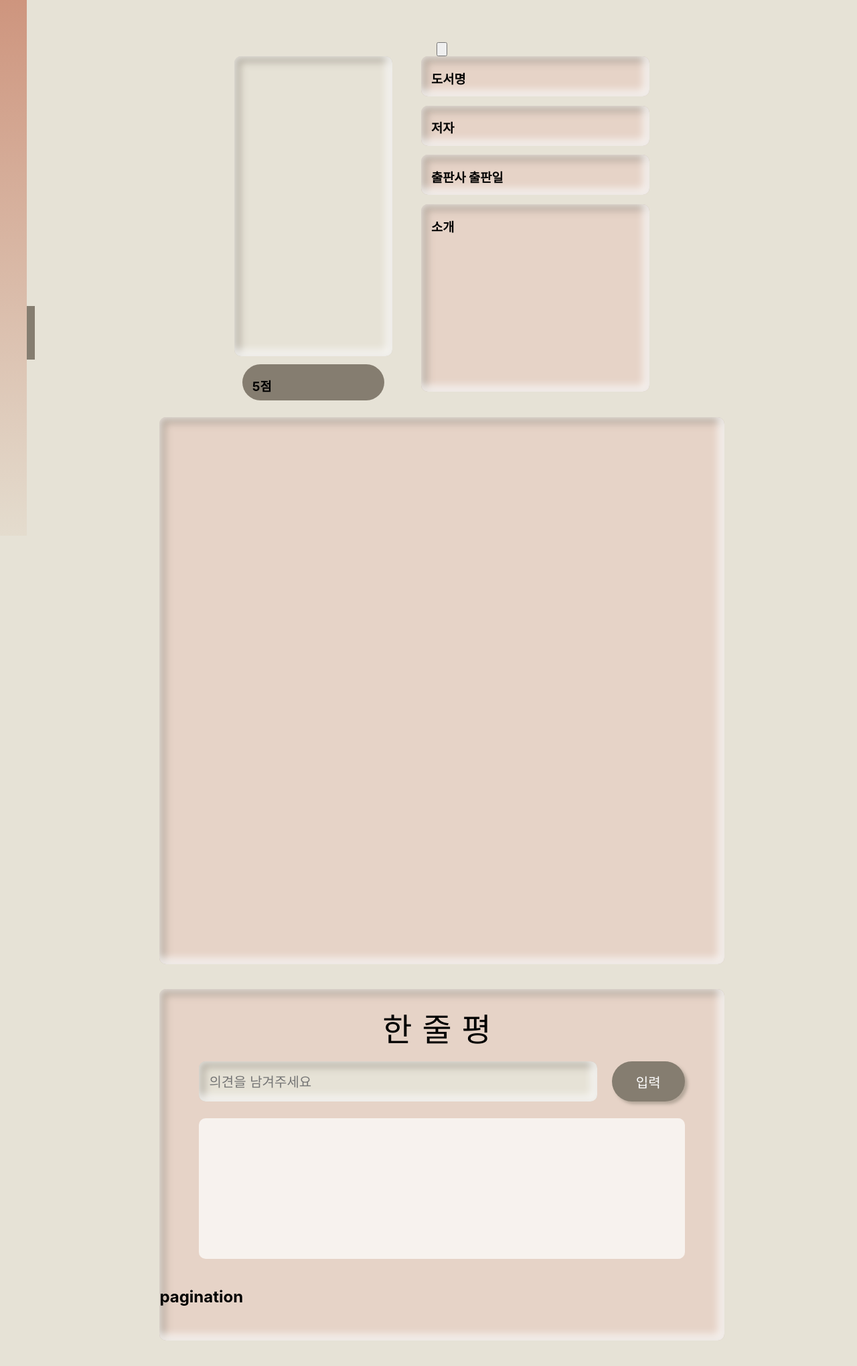
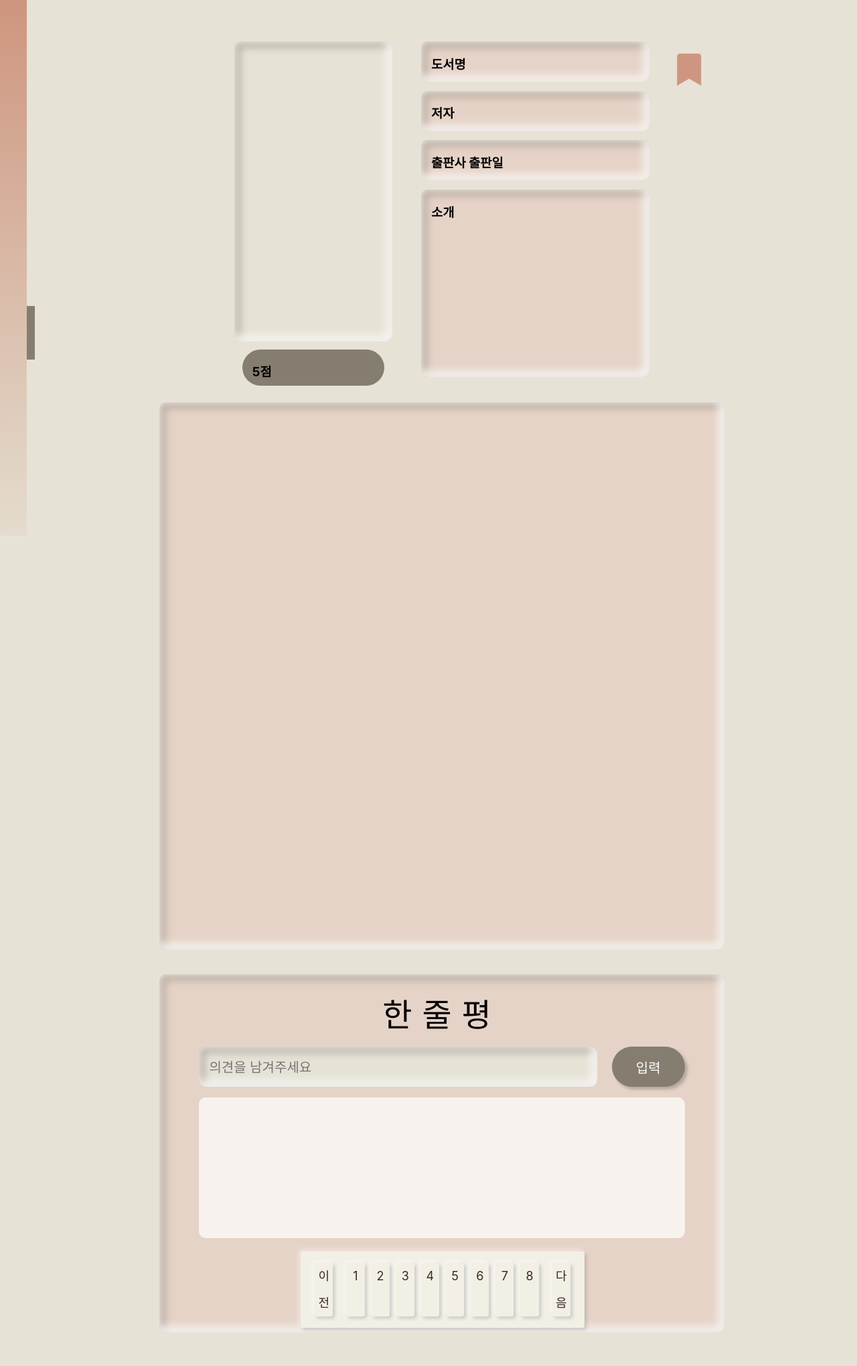
Before and after one commit to sskl660/HANJUL, a React (Create React App) app in the folder hanjul/frontend/: page /book-detail in a window 1280 px wide. Shown: the top 2040 px of the page at 67% size. Built offline with nearby package versions, Linux system fonts and the light colour scheme; a web font is replaced by a local one.

Commit message:
Design : bookDetail pagination
Former-commit-id: f83e0df7b59b4210f48cf0aff651855ce49b2449

```diff
--- a/hanjul/frontend/src/BookDetail.js
+++ b/hanjul/frontend/src/BookDetail.js
@@ -1,19 +1,17 @@
-import { Component } from "react";
-import './components/BookDetail/BookDetail.css'
+import { useState } from "react";
+import './components/BookDetail/BookDetail.css';
 
-class BookDetail extends Component {
-  render () {
+function BookDetail (){
+  const [bookmark, setBookmark] = useState(false);
+  const handleBookmark = () => {
+    setBookmark(!bookmark);
+  }
   return (
     <div className="bookDetail">
-        <div>
-          <button class="bookmark">
-              <svg viewBox="0 0 36 36">
-                  <path class="filled" d="M26 6H10V18V30C10 30 17.9746 23.5 18 23.5C18.0254 23.5 26 30 26 30V18V6Z" />
-                  <path class="default" d="M26 6H10V18V30C10 30 17.9746 23.5 18 23.5C18.0254 23.5 26 30 26 30V18V6Z" />
-                  <path class="corner" d="M10 6C10 6 14.8758 6 18 6C21.1242 6 26 6 26 6C26 6 26 6 26 6H10C10 6 10 6 10 6Z" />
-              </svg>
-          </button>
-          {/* <a class="dribbble" href="https://dribbble.com/ai" target="_blank"><img src="https://cdn.dribbble.com/assets/dribbble-ball-mark-2bd45f09c2fb58dbbfb44766d5d1d07c5a12972d602ef8b32204d28fa3dda554.svg" alt=""></img></a> */}
+      <div className="bookmarkIcon" onClick={handleBookmark}>
+        {bookmark ? (<i className="far fa-bookmark fa-3x bookmark-img"></i>)
+          : (<i className="fas fa-bookmark fa-3x bookmark-img"></i>)
+        }
       </div>
       <div className="bookD-info d-flex justify-content-center">
         <div className="bookD-infoL">
@@ -54,12 +52,22 @@ class BookDetail extends Component {
 
         </div>
         <div className="bookD-pagination">
-            <h2>pagination</h2>
+          <ul className="pagination">
+            <li><a href="#">이전</a></li>
+            <li><a href="#">1</a></li>
+            <li><a href="#">2</a></li>
+            <li><a href="#">3</a></li>
+            <li><a href="#">4</a></li>
+            <li><a href="#">5</a></li>
+            <li><a href="#">6</a></li>
+            <li><a href="#">7</a></li>
+            <li><a href="#">8</a></li>
+            <li><a href="#">다음</a></li>
+          </ul>
         </div>
       </div>
     </div>
   )
 }
-}
 
 export default BookDetail
--- a/hanjul/frontend/src/components/BookDetail/BookDetail.css
+++ b/hanjul/frontend/src/components/BookDetail/BookDetail.css
@@ -87,7 +87,7 @@
   border-radius: 10px;
   box-shadow: -4px -4px 11px 6px rgba(255, 255, 255, 0.7) inset,
     4px 4px 11px 5px rgba(133, 125, 112, 0.5) inset;
-  height: 525px;
+  height: 535px;
   /* display: flex; */
   justify-content: space-between;
   margin-bottom: 5%;
@@ -156,11 +156,63 @@
   border-radius: 10px;
   height: 210px;
   justify-content: space-between;
-  margin-top: 2%;
-  margin-bottom: 5%;
+  margin-top: 1%;
+  margin-bottom: 20px;
   margin-left: 7%;
 }
 
 h3 {
   margin-left: 15px;
 }
+
+.bookmarkIcon {
+  position: absolute;
+  right: 7%;
+  top: 10%;
+  width: 14vw;
+}
+
+.bookmark-img {
+  cursor: pointer;
+  color: #ce9680;
+}
+
+.bookD-pagination {
+  margin-left: 25%;
+  width: 50%;
+  background: #f2efe5;
+  padding: 1px;
+  border-radius: 3px;
+  box-shadow: -3px -3px 7px #ffffff73, 3px 3px 5px rgba(94, 104, 121, 0.288);
+}
+
+.bookD-pagination .pagination {
+  display: flex;
+  list-style: none;
+  text-align: center;
+  padding-left: 20px;
+  padding-right: 20px;
+}
+
+.bookD-pagination .pagination li {
+  flex: 1;
+  margin: 0 5px;
+  background: #f2efe5;
+  border-radius: 3px;
+  box-shadow: -3px -3px 7px #ffffff73, 3px 3px 5px rgba(94, 104, 121, 0.288);
+}
+
+.pagination li a {
+  font-size: 18px;
+  text-decoration: none;
+  color: #3b2828;
+  display: block;
+  line-height: 40px;
+}
+.pagination li:first-child {
+  margin: 0 15px 0 0;
+}
+
+.pagination li:last-child {
+  margin: 0 0 0 15px;
+}
```
Lines whose indentation alone changed are shown as unchanged.
